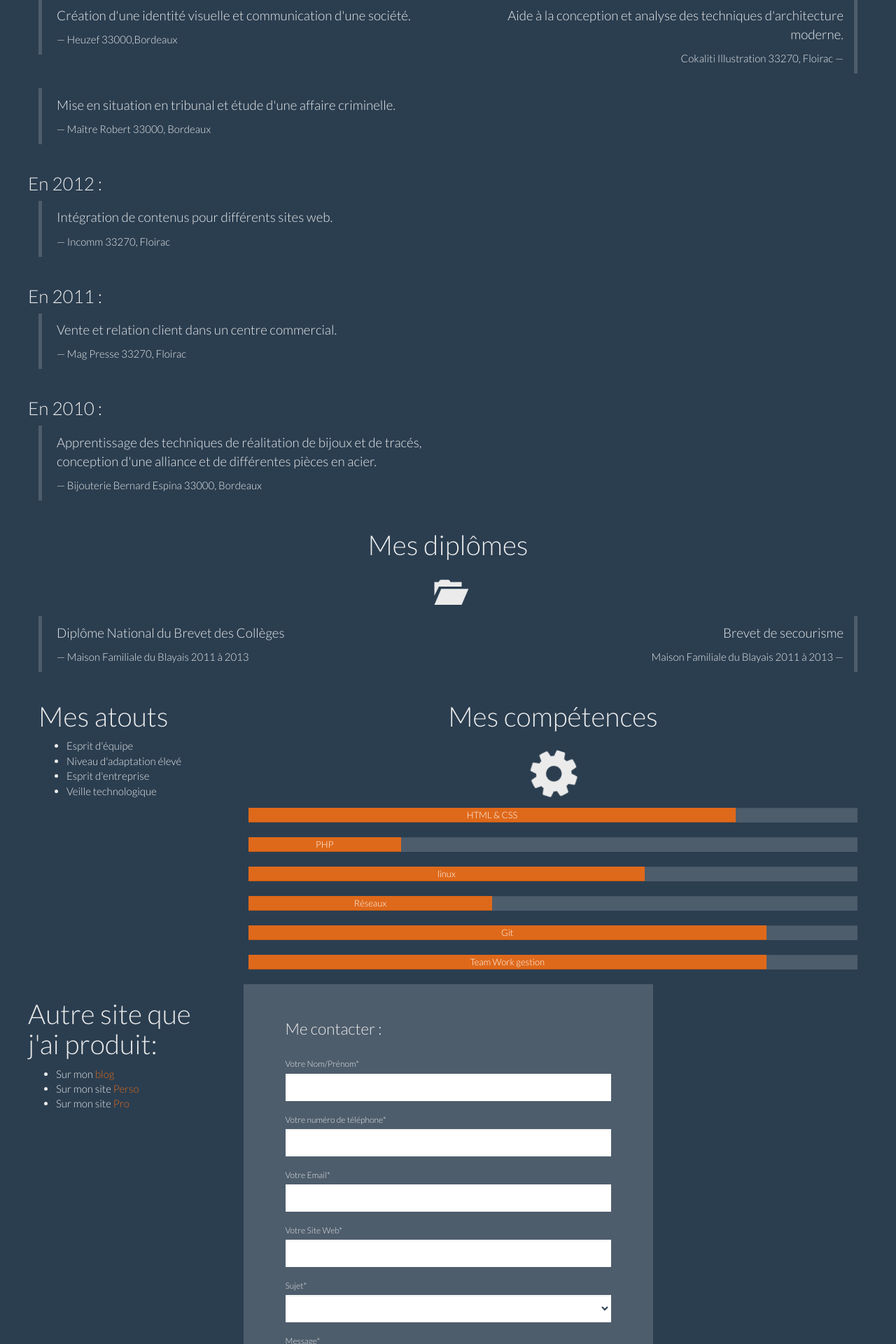
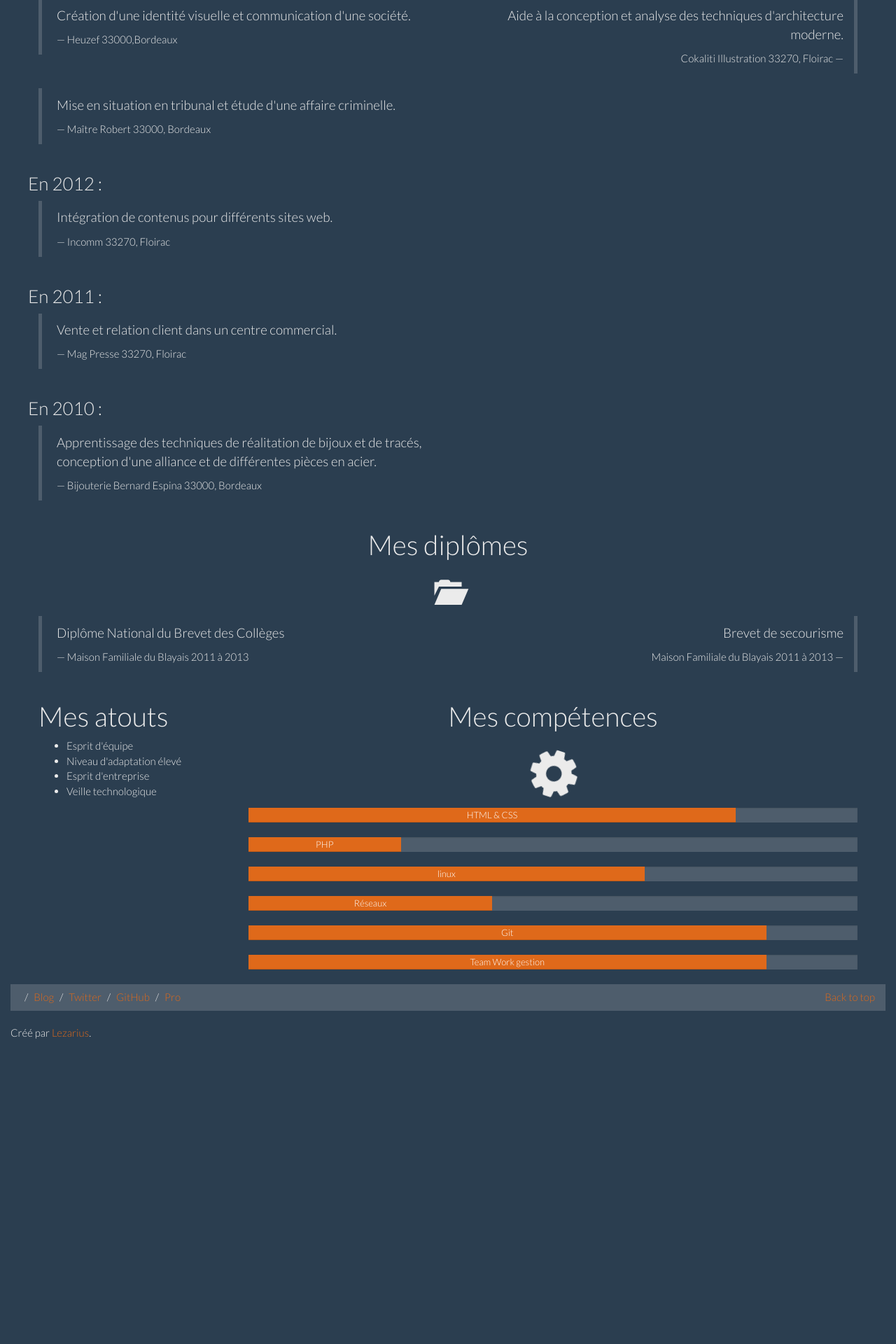
Before and after one commit to lezarius/CV, a PHP site: page / in a window 1280 px wide. Shown: the part 720-2640 px from the top of the page at 70% size. After the commit the page ends 2204 px from the top, so only its background shows below. Run offline with PHP 8.4, Linux system fonts and the light colour scheme; some libraries are stand-ins or nearby versions.

Commit message:
Remove old contact and add some link

```diff
--- a/index.php
+++ b/index.php
@@ -174,148 +174,6 @@ Pour autant, je reste ouvert d'esprit sur le monde qui m'entoure et c'est cela q
 </div>
 </div>
 
-<div>
-<?php
-//If the form is submitted
-if(isset($_POST['submit'])) {
-
-  //Check to make sure that the name field is not empty
-  if(trim($_POST['contactname']) == '') {
-    $hasError = true;
-  } else {
-    $name = trim($_POST['contactname']);
-  }
-
-  //Check to make sure that the phone field is not empty
-  if(trim($_POST['phone']) == '') {
-    $hasError = true;
-  } else {
-    $phone = trim($_POST['phone']);
-  }
-
-  //Check to make sure that the name field is not empty
-  if(trim($_POST['weburl']) == '') {
-    $hasError = true;
-  } else {
-    $weburl = trim($_POST['weburl']);
-  }
-
-  //Check to make sure that the subject field is not empty
-  if(trim($_POST['subject']) == '') {
-    $hasError = true;
-  } else {
-    $subject = trim($_POST['subject']);
-  }
-
-  //Check to make sure sure that a valid email address is submitted
-  if(trim($_POST['email']) == '')  {
-    $hasError = true;
-  } else if (!filter_var( trim($_POST['email'], FILTER_VALIDATE_EMAIL ))) {
-    $hasError = true;
-  } else {
-    $email = trim($_POST['email']);
-  }
-
-  //Check to make sure comments were entered
-  if(trim($_POST['message']) == '') {
-    $hasError = true;
-  } else {
-    if(function_exists('stripslashes')) {
-      $comments = stripslashes(trim($_POST['message']));
-    } else {
-      $comments = trim($_POST['message']);
-    }
-  }
-
-  //If there is no error, send the email
-  if(!isset($hasError)) {
-    $emailTo = 'remy.mazabraud@gmail.com'; // Put your own email address here
-    $body = "Name: $name \n\nEmail: $email \n\nPhone Number: $phone \n\nSubject: $subject \n\nComments:\n $comments";
-    $headers = 'From: Contact Pro CV <'.$emailTo.'>' . "\r\n" . 'Reply-To: ' . $email;
-
-    mail($emailTo, $subject, $body, $headers);
-    $emailSent = true;
-  }
-}
-?>
-
-  <div class="row" id="contact">
-
-    <div class="row">
-      <div class="col-md-6 col-md-push-3">
-      <div class="jumbotron">
-        <form role="form" method="post" action="<?php echo $_SERVER['PHP_SELF']; ?>" id="contactform">
-          <fieldset>
-            <legend>Me contacter :</legend>
-
-            <?php if(isset($hasError)) { //If errors are found ?>
-              <p class="alert alert-danger">Verifiez les champs que vous avez remplis. Merci.</p>
-            <?php } ?>
-
-            <?php if(isset($emailSent) && $emailSent == true) { //If email is sent ?>
-              <div class="alert alert-success">
-                <p><strong>Message envoyé !</strong></p>
-                <p>Merci pour le petit mot, <strong><?php echo $name;?></strong>! Votre message m'a bien été transmis !</p>
-              </div>
-            <?php } ?>
-
-            <div class="form-group">
-              <label for="name">Votre Nom/Prénom<span class="help-required">*</span></label>
-              <input title="ContactName" type="text" name="contactname" id="contactname" value="" class="form-control required" role="input" aria-required="true" />
-            </div>
-
-            <div class="form-group">
-              <label for="phone">Votre numéro de téléphone<span class="help-required">*</span></label>
-              <input type="text" name="phone" id="phone" value="" class="form-control required" role="input" aria-required="true" />
-            </div>
-
-
-            <div class="form-group">
-              <label for="email">Votre Email<span class="help-required">*</span></label>
-              <input type="text" name="email" id="email" value="" class="form-control required email" role="input" aria-required="true" />
-            </div>
-
-            <div class="form-group">
-              <label for="weburl">Votre Site Web<span class="help-required">*</span></label>
-              <input type="text" name="weburl" id="weburl" value="" class="form-control required url" role="input" aria-required="true" />
-            </div>
-
-
-            <div class="form-group">
-              <label for="subject">Sujet<span class="help-required">*</span></label>
-              <select name="subject" id="subject" class="form-control required" role="select" aria-required="true">
-                <option></option>
-                <option>Me contacter</option>
-                <option>Un projet ?</option>
-                <option>Un contrat ?</option>
-                <option>Autre?</option>
-              </select>
-            </div>
-
-            <div class="form-group">
-              <label for="message">Message<span class="help-required">*</span></label>
-              <textarea rows="8" name="message" id="message" class="form-control required" role="textbox" aria-required="true"></textarea>
-            </div>
-
-            <div class="actions">
-              <input type="submit" value="Envoyer le message" name="submit" id="submitButVotre" class="btn btn-primary" title="Click here to submit your message!" />
-              <input type="reset" value="Netoyer le formulaire" class="btn btn-danger" title="Remove all the data from the form." />
-            </div>
-          </fieldset>
-        </form>
-        </div>
-      </div><!-- col -->
-
-
-<div class="col-md-3 col-md-pull-6">
-<h1>Autre site que j'ai produit: </h1>
-<ul>
-	<li>Sur mon <a href="http://blog.lezarius.science">blog</a></li>
-	<li>Sur mon site <a href="http://lezarius.science">Perso</a></li>
-	<li>Sur mon site <a href="http://lezarius.tech">Pro</a></li>
-
-</ul>
-</div>
 
 
     </div><!-- row -->
--- a/menu.php
+++ b/menu.php
@@ -28,12 +28,13 @@
               <a href="#competence">Mes compétences</a>
             </li>
             <li>
-              <a href="#contact">Me contacter</a>
+              <a href="http://lezarius.tech/contact.php">Me contacter</a>
             </li>
           </ul>
 
           <ul class="nav navbar-nav navbar-right">
-            <li><a href="http://remy-mazabraud.eu">Mon site Pro</a></li>
+            <li><a href="http://resume.lezarius.tech">EN Resume</a></li>
+            <li><a href="http://lezarius.tech">Lezarius.tech</a></li>
           </ul>
 
         </div>
```
